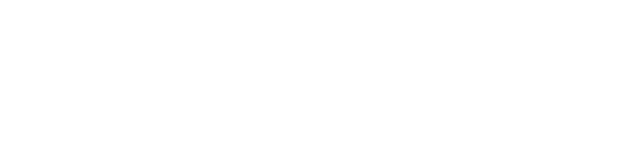
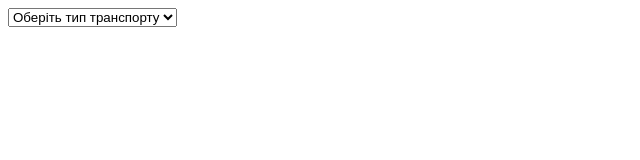
Before and after one commit to IrinaKvachuk/HW4, a plain HTML site: page index.html in a window 1280 px wide. Shown: the whole page, without its empty margins (0-640 px from the left). Drawn offline with Linux system fonts and the light colour scheme.

Commit message:
Додано фільтр по типу транспорту

```diff
--- a/index.html
+++ b/index.html
@@ -7,6 +7,15 @@
     <title>index</title>
 </head>
 <body>
-
+    <form action="https://fom.in.ua/echo">
+        <select name="тип">
+            <option selected="selected">Оберіть тип транспорту</option>
+            <option value="Всі типи транспорту">Всі типи транспорту</option>
+            <option value="Легкові">Легкові авто</option>
+            <option value="Вантажівки">Вантажівки</option>
+            <option value="Автобуси">Автобуси</option>
+            <option value="Мото">Мототранспорт</option>
+        </select>
+    </form>
 </body>
 </html>
```
